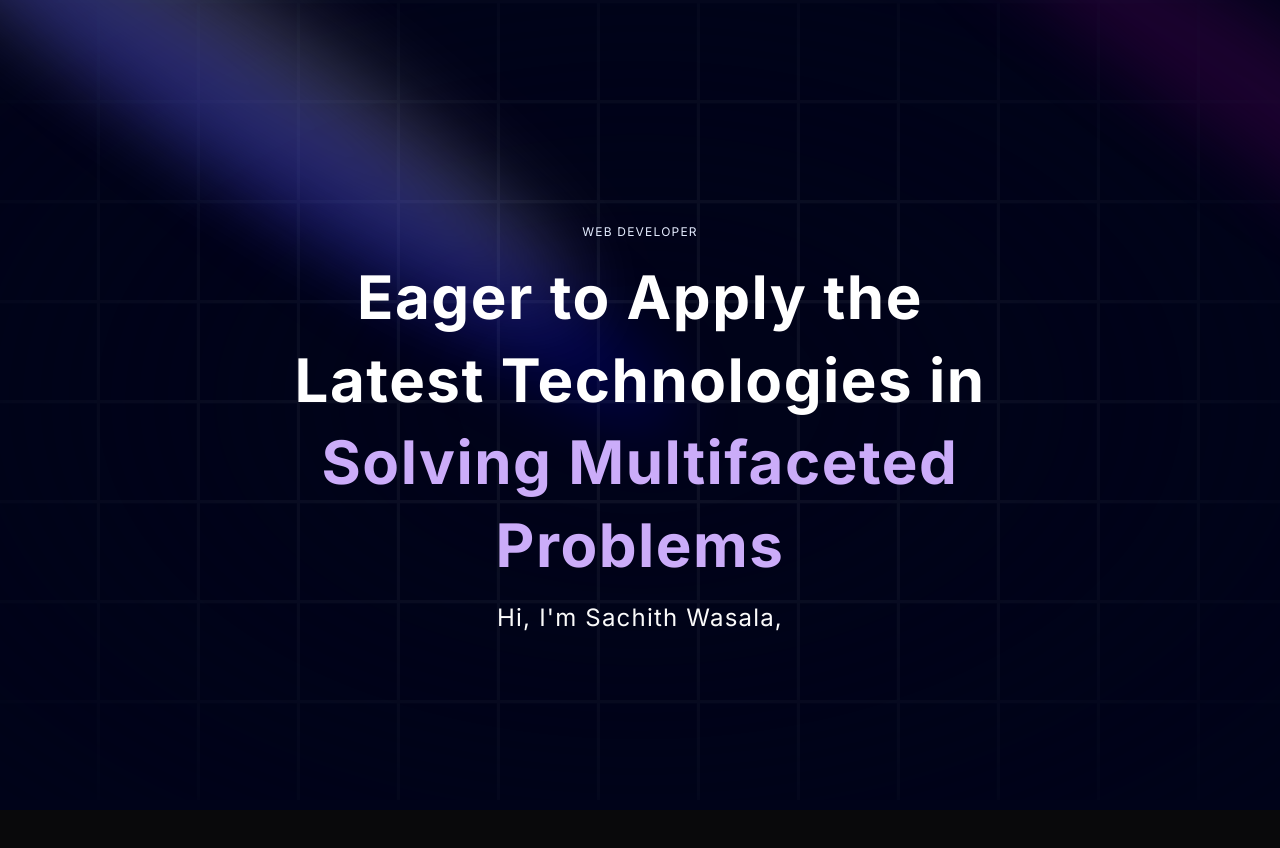
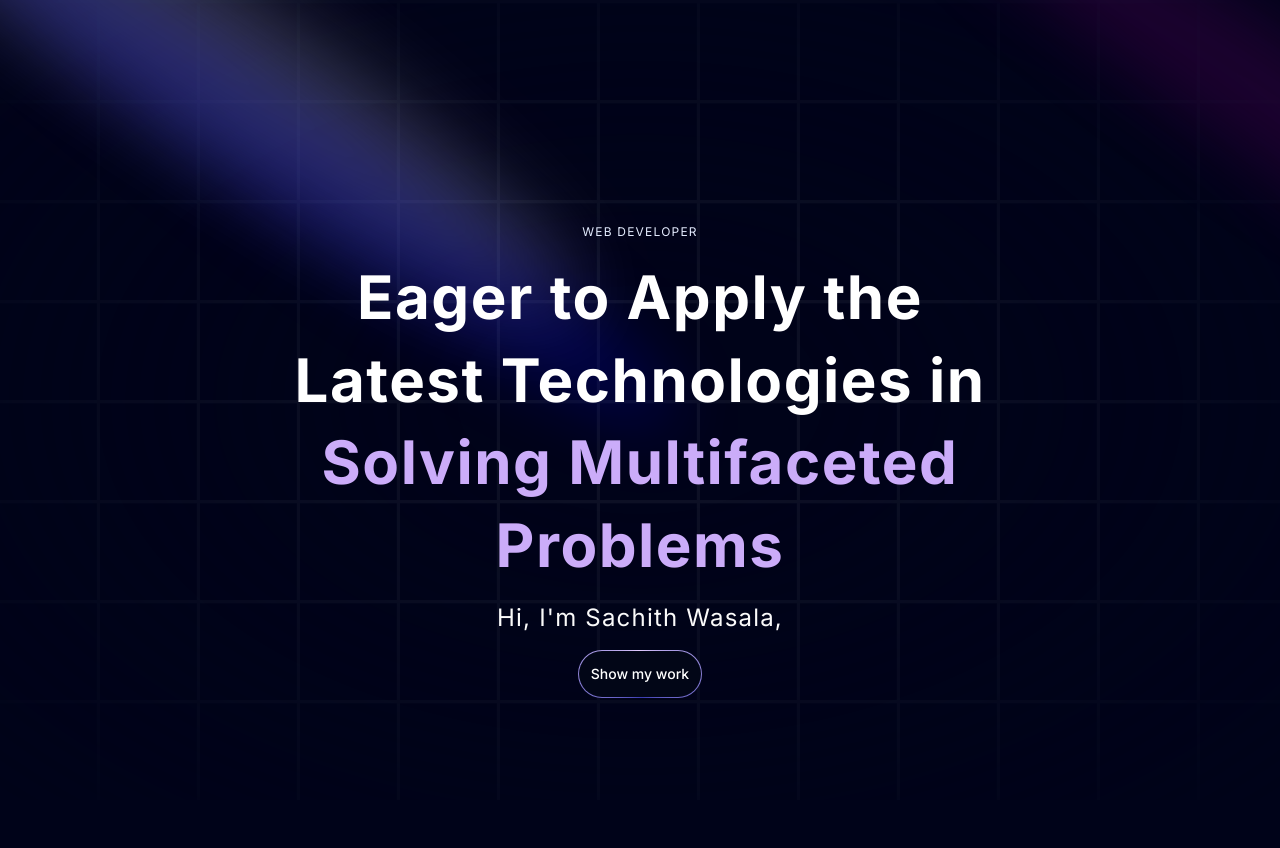
Before and after one commit to sachithnim/Sachith_Wasala_Portfolio, a Next.js app: page / in a window 1280 px wide. Shown: the top 848 px of the page. Before the commit the page ends 810 px from the top, so only its background shows below. Built offline with nearby package versions, Linux system fonts and the light colour scheme.

Commit message:
Add "Show My Work" Button

```diff
--- a/components/Hero.tsx
+++ b/components/Hero.tsx
@@ -1,3 +1,4 @@
+import { Button } from './ui/Button'
 import { Spotlight } from './ui/Spotlight'
 import { TextGenerateEffect } from './ui/TextGenerateEffect'
 
@@ -29,6 +30,12 @@
             Hi, I&apos;m Sachith Wasala,
           </p>
 
+          <a href='#about'>
+            <Button
+              title="Show my work"
+            />
+          </a>
+
         </div>
       </div>
     </div>
--- /dev/null
+++ b/components/ui/Button.tsx
@@ -0,0 +1,16 @@
+import React from 'react'
+
+export const Button = ({
+    title, icon, position, handleClick, otherClasses
+    }: {
+    title: string; icon: React.ReactNode; position: string; handleClick?: () => void; otherClasses?: string;
+}) => {
+  return (
+    <button className="relative inline-flex h-12 overflow-hidden rounded-full p-[1px] focus:outline-none focus:ring-2 focus:ring-slate-400 focus:ring-offset-2 focus:ring-offset-slate-50">
+  <span className="absolute inset-[-1000%] animate-[spin_2s_linear_infinite] bg-[conic-gradient(from_90deg_at_50%_50%,#E2CBFF_0%,#393BB2_50%,#E2CBFF_100%)]" />
+  <span className="inline-flex h-full w-full cursor-pointer items-center justify-center rounded-full bg-slate-950 px-3 py-1 text-sm font-medium text-white backdrop-blur-3xl">
+    {title}
+  </span>
+</button>
+  )
+}
```
